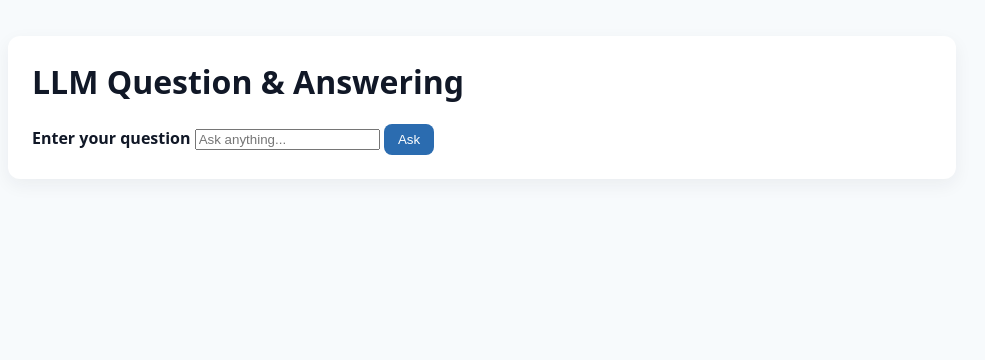
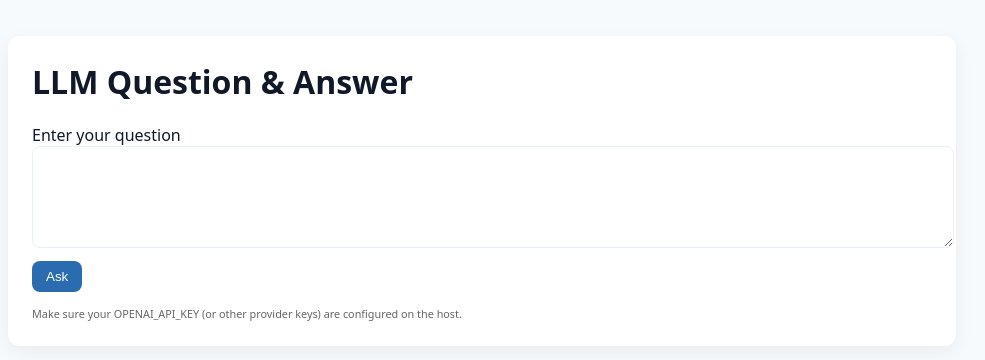
Before and after one commit to maryliberath000/LLM_QA_Project_AHamefule_22CD032110, a Flask app: page / in a window 1280 px wide. Shown: the top 360 px of the page, without its empty margins (158-1143 px from the left). Run offline with Flask 2, Linux system fonts and the light colour scheme.

Commit message:
first commit

```diff
--- a/templates/index.html
+++ b/templates/index.html
@@ -1,45 +1,57 @@
-<!-- templates/index.html -->
 <!DOCTYPE html>
 <html lang="en">
   <head>
-    <meta charset="UTF-8" />
-    <title>LLM Q&A</title>
+    <meta charset="utf-8" />
+    <title>LLM Q&A Web GUI</title>
+    <meta name="viewport" content="width=device-width, initial-scale=1" />
     <link
       rel="stylesheet"
       href="{{ url_for('static', filename='style.css') }}"
     />
-    <meta name="viewport" content="width=device-width, initial-scale=1" />
   </head>
   <body>
     <div class="container">
-      <h1>LLM Question & Answering</h1>
-      <form method="POST">
-        <label for="question"><strong>Enter your question</strong></label>
-        <input
-          type="text"
-          id="question"
-          name="question"
-          placeholder="Ask anything..."
-          required
-        />
-        <button type="submit">Ask</button>
+      <h1>LLM Question & Answer</h1>
+
+      <form method="post" class="qa-form">
+        <label for="question">Enter your question</label>
+        <textarea id="question" name="question" rows="3" required>
+{{ question if question }}</textarea
+        >
+        <div class="form-row">
+          <button type="submit">Ask</button>
+        </div>
       </form>
 
-      {% if error %}
-      <div class="error">{{ error }}</div>
-      {% endif %} {% if processed %}
-      <h2>Processed question</h2>
-      <pre>{{ processed }}</pre>
-      {% endif %} {% if prompt %}
-      <h2>Prompt sent to LLM</h2>
-      <pre>{{ prompt }}</pre>
-      {% endif %} {% if answer %}
-      <h2>LLM answer</h2>
-      <div class="answer">{{ answer }}</div>
-      {% endif %} {% if raw %}
-      <h2>Raw response (truncated)</h2>
-      <pre>{{ raw | safe }}</pre>
+      {% with messages = get_flashed_messages(with_categories=true) %} {% if
+      messages %}
+      <div class="messages">
+        {% for category, msg in messages %}
+        <div class="flash {{ category }}">{{ msg }}</div>
+        {% endfor %}
+      </div>
+      {% endif %} {% endwith %} {% if processed %}
+      <section class="results">
+        <h2>Processed Question</h2>
+        <pre>{{ processed }}</pre>
+
+        <h2>Prompt Sent to LLM</h2>
+        <pre>{{ prompt }}</pre>
+
+        <h2>LLM Answer</h2>
+        <pre>{{ answer }}</pre>
+
+        <h2>Raw Response (truncated)</h2>
+        <pre>{{ raw | string | truncate(1000, True, '...') }}</pre>
+      </section>
       {% endif %}
+
+      <footer>
+        <small
+          >Make sure your OPENAI_API_KEY (or other provider keys) are configured
+          on the host.</small
+        >
+      </footer>
     </div>
   </body>
 </html>
```
